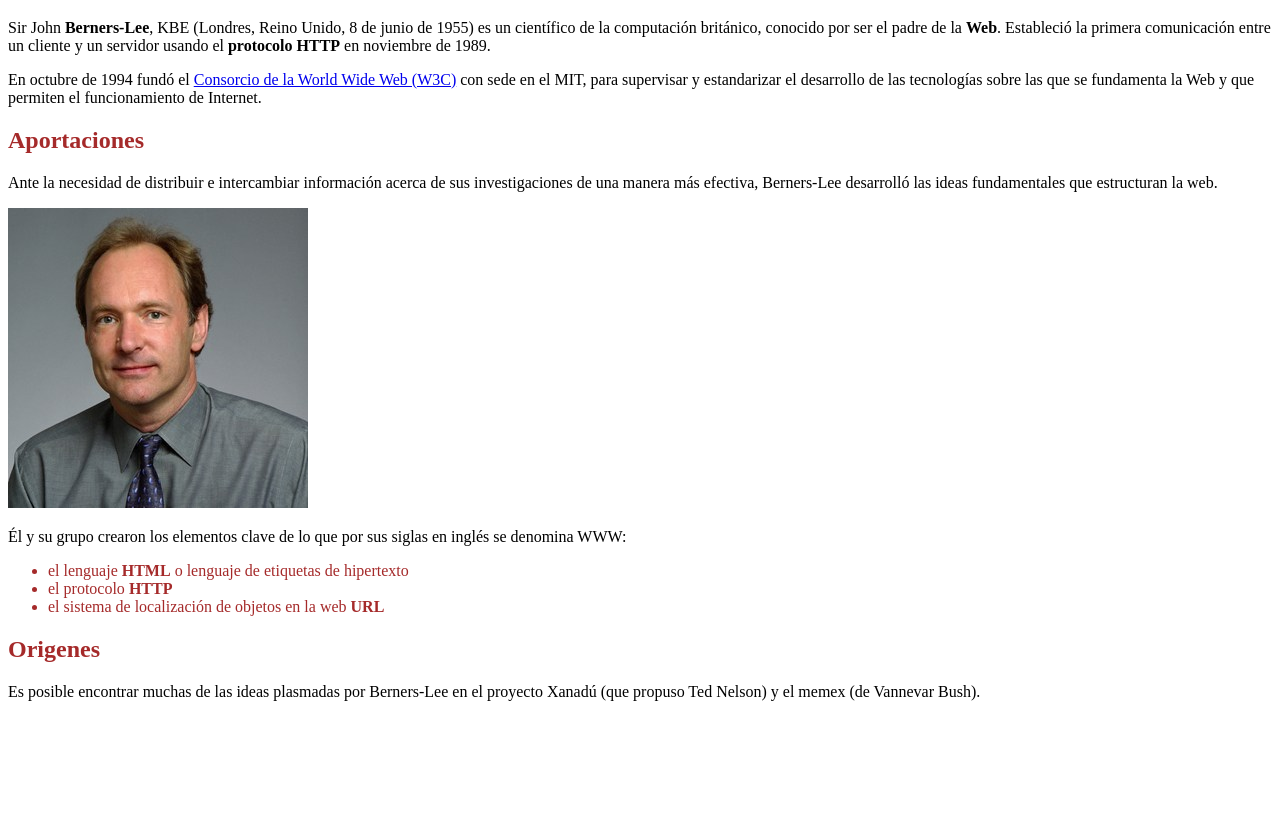
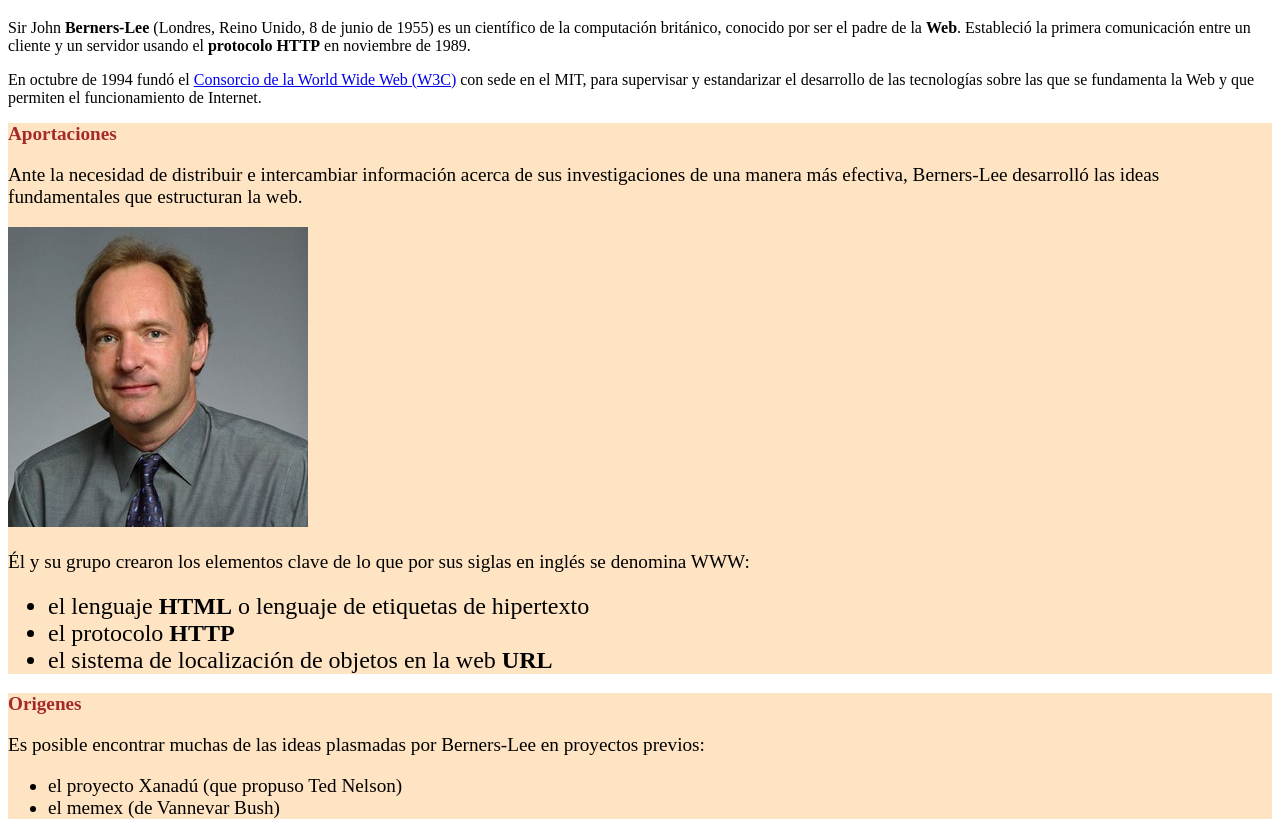
Before and after one commit to CFTIC-Getafe/paginas_web, a plain HTML site: page 02_Bio/index.html in a window 1280 px wide. Shown: the part 61-899 px from the top of the page. Before the commit the page ends 800 px from the top, so only its background shows below. Drawn offline with Linux system fonts and the light colour scheme.

Commit message:
Cambios en Biografía

```diff
--- a/02_Bio/css/style.css
+++ /dev/null
@@ -1 +0,0 @@
-.marron {color: brown}
--- /dev/null
+++ b/02_Bio/css/styles.css
@@ -0,0 +1,19 @@
+/* div {
+    background-color: bisque
+} */
+
+.articulo {
+    background-color: bisque;
+    font-size: 1.2rem;
+}
+
+/* h2 {color: brown}
+ */
+.marron {
+    color: brown;
+    font-size: 1.2rem;
+}
+
+.item {
+    font-size: 1.5rem
+}
--- a/02_Bio/index.html
+++ b/02_Bio/index.html
@@ -1,5 +1,7 @@
 <!DOCTYPE html>
 <html lang="es">
+
+<!-- Segundo ejerccio del curso -->
 
 <head>
     <meta charset="UTF-8">
@@ -7,31 +9,35 @@
     <meta http-equiv="X-UA-Compatible" content="ie=edge">
     <meta name="description" content="Breve biografia de Tim Berners-Lee, el creador de la Web">
     <title>Tim Berners-Lee</title>
-    <link rel="stylesheet" href="./css/style.css">
+    <link rel="stylesheet" href="./css/styles.css">
 </head>
 
 <body>
     <h1>Tim Berners-Lee</h1>
 
-    <p>Sir John <strong>Berners-Lee</strong>, KBE (Londres, Reino Unido, 8 de junio de 1955) es un científico de la computación británico, conocido por ser el padre de la <strong>Web</strong>. Estableció la primera comunicación entre un cliente y un servidor usando el <strong>protocolo HTTP</strong>  en noviembre de 1989.</p>
+    <p>Sir John <strong>Berners-Lee</strong> (Londres, Reino Unido, 8 de junio de 1955) es un científico de la computación británico, conocido por ser el padre de la <strong>Web</strong>. Estableció la primera comunicación entre un cliente y un servidor usando el <strong>protocolo HTTP</strong>  en noviembre de 1989.</p>
     <p>En octubre de 1994 fundó el <a href="https://www.w3.org/">Consorcio de la World Wide Web (W3C)</a> con sede en el MIT, para supervisar y estandarizar el desarrollo de las tecnologías sobre las que se fundamenta la Web y que permiten el funcionamiento de Internet.</p>
 
-    <div>
-        <h2 id="primero" class="marron">Aportaciones</h2>
+    <div id="div_primero" class="articulo">
+        <h2 id="h2_primero" class="marron">Aportaciones</h2>
         <p>Ante la necesidad de distribuir e intercambiar información acerca de sus investigaciones de una manera más efectiva, Berners-Lee desarrolló las ideas fundamentales que estructuran la web.</p>
         <div title="Acceso a la Wikipedia"><a href="https://es.wikipedia.org/wiki/Tim_Berners-Lee">
             <img src="./assets/tim-berners-lee.jpg" alt="Retrato de Tim Berners-Lee">
         </a></div>
         <p>Él y su grupo crearon los elementos clave de lo que por sus siglas en inglés se denomina WWW:</p>
         <ul>
-            <li class="marron">el lenguaje <strong title="HyperText Markup Language">HTML</strong> o lenguaje de etiquetas de hipertexto</li>
-            <li class="marron">el protocolo <strong title="HyperText Transfer Protocol">HTTP</strong></li>
-            <li class="marron">el sistema de localización de objetos en la web <strong title="Uniform Resource Locator">URL</strong></li>
+            <li class="item">el lenguaje <strong title="HyperText Markup Language">HTML</strong> o lenguaje de etiquetas de hipertexto</li>
+            <li class="item">el protocolo <strong title="HyperText Transfer Protocol">HTTP</strong></li>
+            <li class="item">el sistema de localización de objetos en la web <strong title="Uniform Resource Locator">URL</strong></li>
         </ul>
     </div>
-    <div>
-        <h2 id="segundo" class= "marron">Origenes</h2>
-        <p>Es posible encontrar muchas de las ideas plasmadas por Berners-Lee en el proyecto Xanadú (que propuso Ted Nelson) y el memex (de Vannevar Bush).</p>
+    <div id="div_segundo" class="articulo">
+        <h2 id="h2_segundo" class= "marron">Origenes</h2>
+        <p>Es posible encontrar muchas de las ideas plasmadas por Berners-Lee en proyectos previos:</p>
+        <ul>
+            <li>el proyecto Xanadú (que propuso Ted Nelson)</li>
+            <li>el memex (de Vannevar Bush)</li>
+        </ul>
     </div>
 </body>
 </html>
```
